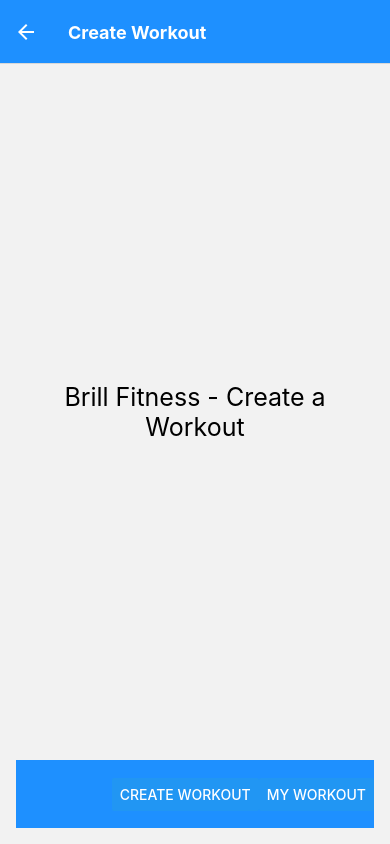
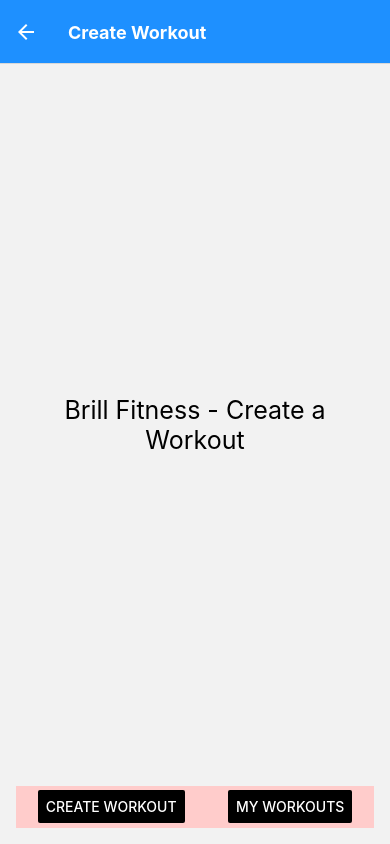
Before and after one commit to braydenpettigrew/Bril, a React Native app: screen /SecondPage in a window 390 px wide. Built offline with nearby package versions, Linux system fonts and the light colour scheme.

Commit message:
red style buttons

```diff
--- a/screens/SecondPage.js
+++ b/screens/SecondPage.js
@@ -1,7 +1,7 @@
 // Example: Switch from One Screen to another using React Navigation //
 // https://aboutreact.com/react-native-stack-navigation //
 import * as React from 'react';
-import { Button, View, Text, SafeAreaView, StyleSheet } from 'react-native';
+import { Button, View, Text, SafeAreaView, StyleSheet, Pressable } from 'react-native';
 
 const SecondPage = ({ navigation }) => {
   return (
@@ -26,10 +26,12 @@
         <Button
             onPress={() => navigation.navigate('SecondPage')}
             title="Create Workout"
+            color='black'
           />
         <Button
-            title="My Workout"
+            title="My Workouts"
             onPress={() => navigation.navigate('ThirdPage')}
+            color='black'
           />
         </View>
 
@@ -40,13 +42,13 @@
 
 const styles = StyleSheet.create({
   buttonStyle: {
-    flex: .1,
-    backgroundColor: "dodgerblue",
+    flex: .06,
+    backgroundColor: "#FFCCCB",
     width: '100%',
     alignItems: 'center',
-    justifyContent: 'flex-end',
+    justifyContent: 'space-around',
     flexDirection: 'row', // Makes the buttons side by side
-  }
+  },
 })
 
 export default SecondPage;
```
